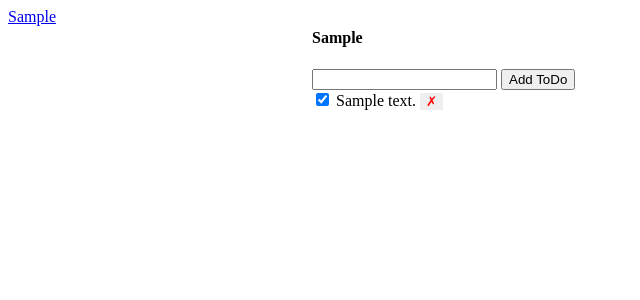
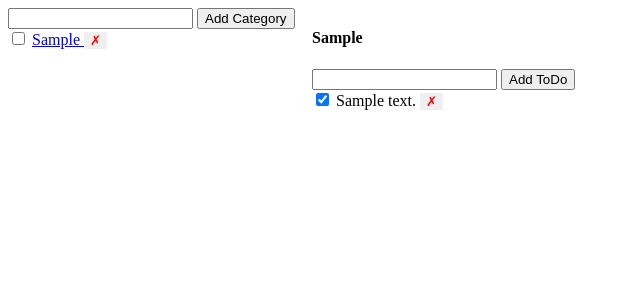
Before and after one commit to aroranubhav/ToDoWebApp, a Flask app: page /lists/1 in a window 1280 px wide. Shown: the top 300 px of the page, without its empty margins (0-640 px from the left). Run offline with Flask 2, Linux system fonts and the light colour scheme; tables that the repository leaves empty hold one stand-in row (values such as "Sample post").

Commit message:
added adding a new category route + route handler + js

```diff
--- a/app.py
+++ b/app.py
@@ -1,4 +1,5 @@
 import json
+from urllib import response
 from flask import Flask, jsonify, render_template, request, redirect, url_for, abort
 from flask_sqlalchemy import SQLAlchemy
 from sqlalchemy import false
@@ -27,6 +28,7 @@ class ToDoList(db.Model):
     id = db.Column(db.Integer, primary_key = True)
     todo_category = db.Column(db.String(), nullable = False)
     todos = db.relationship('ToDo', backref = 'list', lazy = True)
+    completed = db.Column(db.Boolean, nullable = False, default = False)
 
     def __repr__(self) -> str:
         return f'<ToDoList {self.id} {self.todo_category}>'
@@ -41,6 +43,31 @@ def get_category_todos(list_id):
     list = ToDoList.query.all(),
     active_list = ToDoList.query.get(list_id),
     todos = ToDo.query.filter_by(todo_category_id = list_id).order_by('id').all())
+
+@app.route('/add-todo-category', methods = ['POST'])
+def add_todo_category():
+    error = False
+    body = {}
+    try:
+        category = request.get_json()['todo_category']
+        new_category = ToDoList(todo_category = category)
+        db.session.add(new_category)
+        db.session.commit()
+        body['id'] = new_category.id
+        body['todo_category'] = new_category.todo_category
+        body['completed'] = False
+    except:
+        error = True
+        db.session.rollback()
+        print(sys.exc_info())
+    finally:
+        db.session.close()
+
+    if error:
+        abort(400)
+    else:
+        return jsonify(body)
+
 
 @app.route('/todos/create', methods = ['POST'])
 def create_todo():
--- a/templates/index.html
+++ b/templates/index.html
@@ -31,12 +31,20 @@
 <body>
 
     <div class="category-wrapper">
+
+        <form action="/add-todo-category" method="post" id="category-form">
+            <input type="text" name="category" id="category">
+            <input type="submit" value="Add Category">
+        </form>
+
         <ul id = "category-list">
             {% for item in list %}
             <li>
+                <input type="checkbox" class="category-checked-state" data-id="{{ item.id }}"/>
                 <a href="/lists/{{ item.id }}">
                     {{ item.todo_category }}
                 </a>
+                <button class="category-delete-button" data-id="{{ item.id }}">&cross;</button>
             </li>
             {% endfor %}
         </ul>
@@ -62,6 +70,57 @@
     </div>
 
     <script>
+        const categoryInput = document.getElementById('category');
+        document.getElementById('category-form').onsubmit = function(e) {
+            e.preventDefault();
+            const desc = categoryInput.value;
+            categoryInput.value = '';
+            console.log(desc);
+
+            fetch('/add-todo-category', {
+                method : 'POST',
+                body : JSON.stringify({
+                    'todo_category' : desc,
+                }),
+                headers: {
+                    'Content-Type' : 'application/json',
+                }
+            })
+            .then(function(response){
+                return response.json();
+            })
+            .then(function(jsonResponse){
+                console.log(jsonResponse);
+                const li = document.createElement('li');
+                const checkbox = document.createElement('input');
+                checkbox.type = 'checkbox';
+                checkbox.className = 'category-checked-state';
+                checkbox.setAttribute('data-id', jsonResponse.id);
+                li.appendChild(checkbox);
+
+                const hyperlink = document.createElement('a');
+                hyperlink.setAttribute('href', '/lists/' + jsonResponse.id);
+                hyperlink.innerHTML = jsonResponse.todo_category;
+                li.appendChild(hyperlink);
+
+                const deleteButton = document.createElement('button');
+                deleteButton.className = 'category-delete-button';
+                deleteButton.setAttribute('data-id', jsonResponse.id);
+                deleteButton.innerHTML = '&cross;'
+                li.appendChild(deleteButton);
+
+                document.getElementById('category-list').appendChild(li);
+                document.getElementById('error').className = 'hidden';
+                console.log(li);
+
+            })
+
+            .catch(function(e){
+                document.getElementById('error').className = '';
+                console.log('An error occured while adding category.');
+            })
+        }
+
         const descInput = document.getElementById('description');
         document.getElementById('form').onsubmit = function(e) {
             e.preventDefault();
@@ -100,6 +159,7 @@
 
                 document.getElementById('todos-list').appendChild(li);
                 document.getElementById('error').className = 'hidden';
+                console.log(li);
             })
             .catch(function(){
                 document.getElementById('error').className = '';
```
Also changed, not shown: migrations/versions/ffae3d529316_.py (added, +30 -0 lines).
